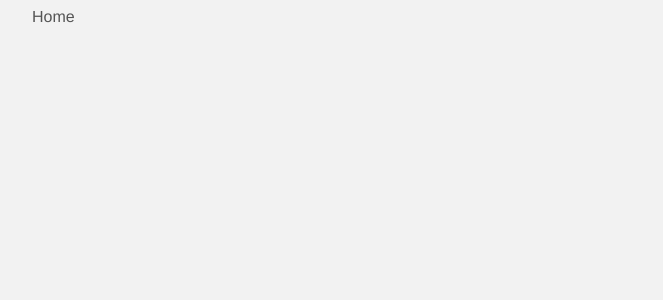
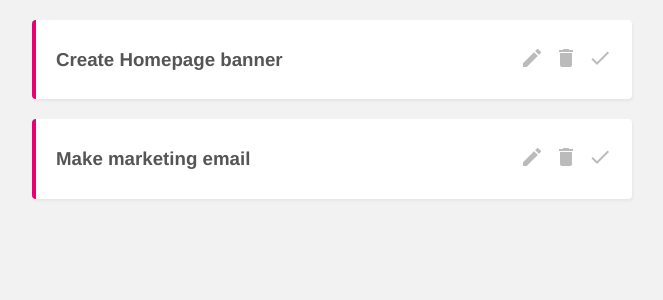
Before and after one commit to erictumuti/vueproject-planner, a Vue app: page / in a window 1280 px wide. Shown: the top 300 px of the page, without its empty margins (308-971 px from the left). Built offline with nearby package versions, Linux system fonts and the light colour scheme; data requests are answered from the project's data file.

Commit message:
single project component and also handling the delete method

```diff
--- /dev/null
+++ b/data/db.json
@@ -0,0 +1,16 @@
+{
+	"projects": [
+		{
+			"id": 1,
+			"title": "Create Homepage banner",
+			"details": "Lorem ipsum",
+			"complete": false
+		},
+		{
+			"id": 2,
+			"title": "Make marketing email",
+			"details": "Lorem ipsum",
+			"complete": true
+		}
+	]
+}
--- a/package.json
+++ b/package.json
@@ -8,6 +8,7 @@
   },
   "dependencies": {
     "core-js": "^3.6.5",
+    "json-server": "^0.16.3",
     "vue": "^3.0.0",
     "vue-router": "^4.0.0-0"
   },
--- a/public/index.html
+++ b/public/index.html
@@ -5,6 +5,8 @@
     <meta http-equiv="X-UA-Compatible" content="IE=edge">
     <meta name="viewport" content="width=device-width,initial-scale=1.0">
     <link rel="icon" href="<%= BASE_URL %>favicon.ico">
+    <link href="https://fonts.googleapis.com/icon?family=Material+Icons"
+      rel="stylesheet">
     <title><%= htmlWebpackPlugin.options.title %></title>
   </head>
   <body>
--- /dev/null
+++ b/src/components/SingleProject.vue
@@ -0,0 +1,62 @@
+<template>
+  <div class="project">
+    <div class="actions">
+		<h3 @click="showDetails = !showDetails">{{ project.title }}</h3>
+		<div class="icons">
+			<span class="material-icons">edit</span>
+			<span @click="deleteProject" class="material-icons">delete</span>
+			<span class="material-icons">check</span>
+		</div>
+		</div>
+		<div v-if="showDetails" class="details">
+			<p>{{ project.details }}</p>
+		</div>
+  </div>
+</template>
+
+<script>
+export default {
+props: ['project'],
+data() {
+	return {
+		showDetails: false,
+		uri: 'http://localhost:3000/projects/' + this.project.id
+	}
+},
+methods: {
+	deleteProject() {
+		fetch(this.uri, {method: 'DELETE'})
+		.then(() => this.$emit('delete', this.project.id))
+		.catch(err => console.log(err))
+	}
+}
+}
+</script>
+
+<style>
+.project {
+	margin: 20px auto;
+	background: white;
+	padding: 10px 20px;
+	border-radius: 4px;
+	box-shadow: 1px 2px 3px rgba(0, 0, 0, 0.05);
+	border-left: 4px solid #e90074;
+}
+h3 {
+	cursor: pointer;
+}
+.actions {
+	display: flex;
+	justify-content: space-between;
+	align-items: center;
+}
+.material-icons {
+	font-size: 24px;
+	margin-left: 10px;
+	color: #bbb;
+	cursor: pointer;
+}
+.material-icons:hover {
+	color: #777;
+}
+</style>
--- a/src/views/Home.vue
+++ b/src/views/Home.vue
@@ -1,14 +1,37 @@
 <template>
   <div class="home">
-    Home
+    <div v-if="projects.length">
+      <div v-for="project in projects" :key="project.id">
+       <SingleProject :project="project" @delete="handleDelete" />
+      </div>
+    </div>
   </div>
 </template>
 
 <script>
 
+import SingleProject from '@/components/SingleProject.vue'
 
 export default {
   name: 'Home',
-  components: {}
+  components: { SingleProject },
+  data() {
+    return{
+      projects: []
+    }
+  },
+  mounted() {
+    fetch('http://localhost:3000/projects')
+    .then(res => res.json())
+    .then(data => this.projects = data)
+    .catch(err => console.log(err.message))
+  },
+  methods: {
+    handleDelete(id) {
+      this.projects = this.projects.filter((project) => {
+        return project.id !== id
+      })
+    }
+  }
 }
 </script>
```
Also changed, not shown: 1 other file (tests, documents, lock files or other folders).
